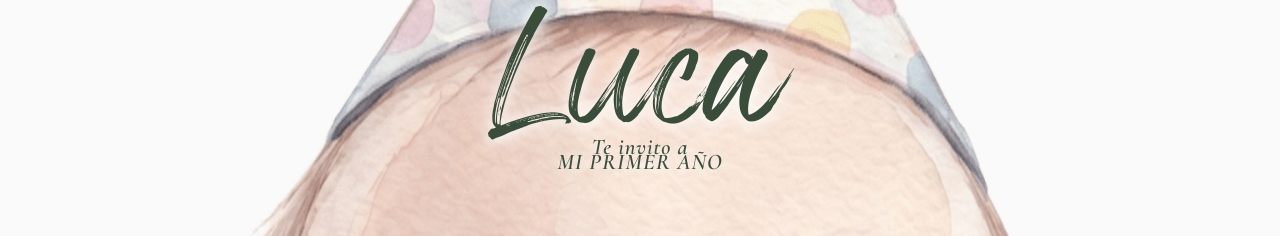
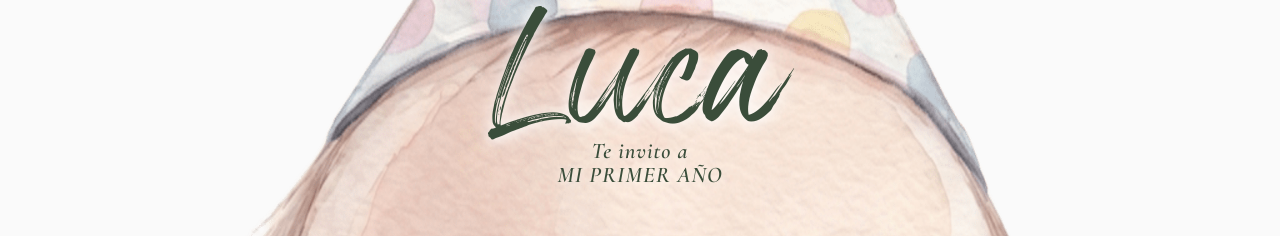
Before and after one commit to WalArg/invitacion_cumple, a React (Vite) app: page / in a window 1280 px wide. Shown: the top 236 px of the page. Built offline with nearby package versions, Linux system fonts and the light colour scheme.

Commit message:
Adjust harmonious spacing between Te invito a and MI PRIMER AÑO

```diff
--- a/src/index.css
+++ b/src/index.css
@@ -84,7 +84,7 @@ body {
   text-shadow: 0 2px 12px rgba(255, 255, 255, 0.9), 0 0 25px rgba(255, 255, 255, 0.95);
 }
 
-/* "Te invito a" & "MI PRIMER AÑO" - Tightly grouped Cormorant Garamond subtitle */
+/* "Te invito a" & "MI PRIMER AÑO" - Harmonious Cormorant Garamond subtitle spacing */
 .subtitle-primer-ano {
   font-family: 'Cormorant Garamond', serif;
   font-size: 1.4rem;
@@ -92,8 +92,8 @@ body {
   font-style: italic;
   letter-spacing: 1px;
   color: #3A4D3A;
-  margin: -3px 0;
-  line-height: 0.95;
+  margin: 0px 0;
+  line-height: 1.05;
   text-shadow: 0 2px 10px rgba(255, 255, 255, 0.95);
 }
 
```
